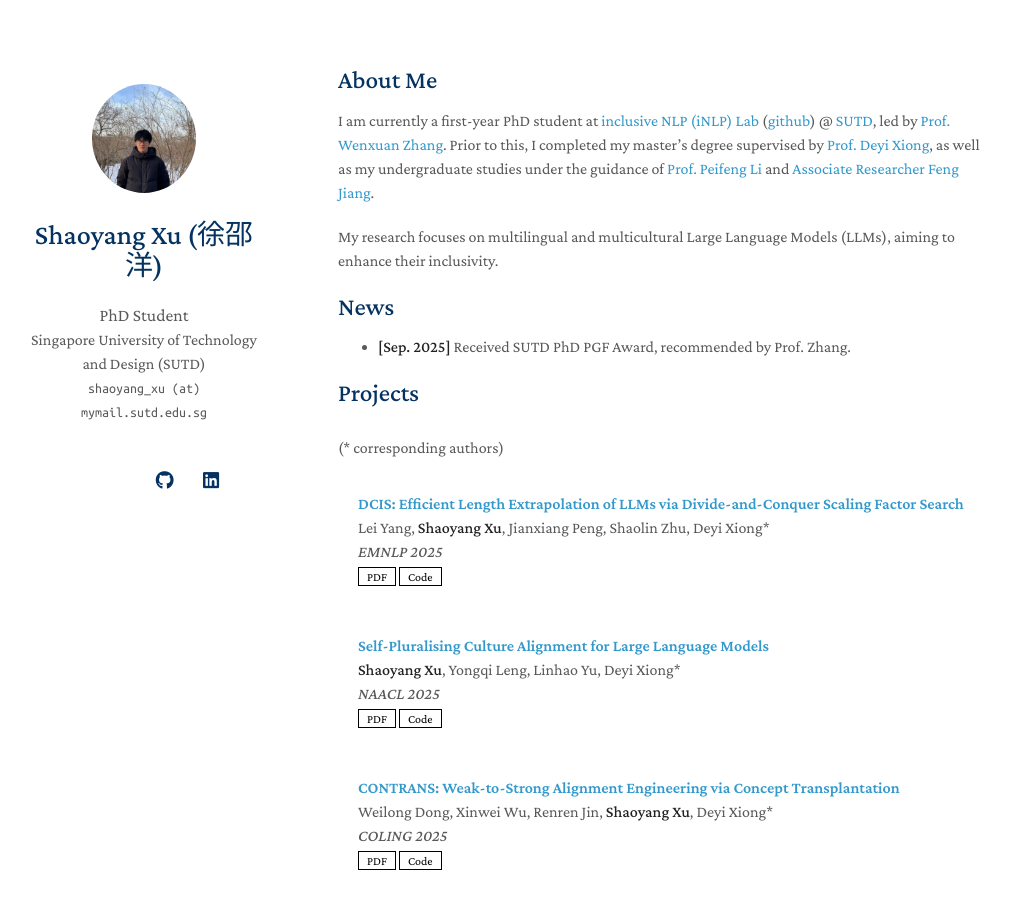
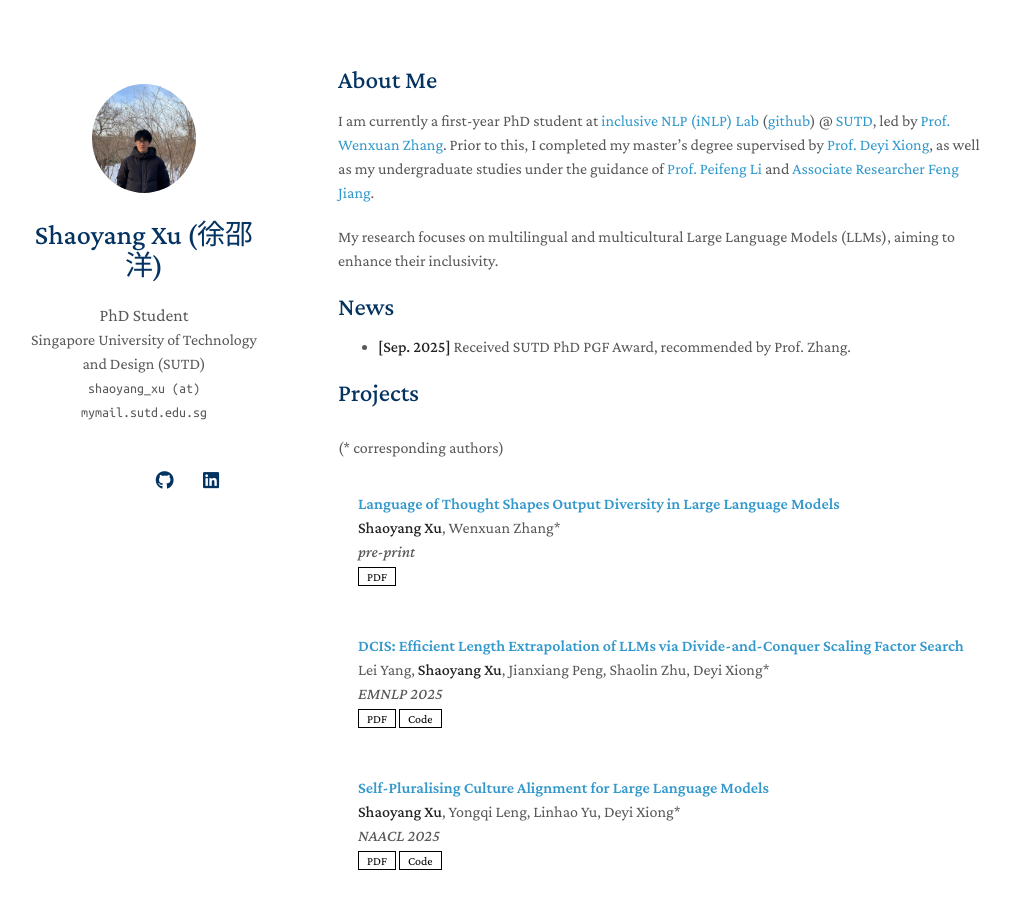
Before and after one commit to shaoyangxu/shaoyangxu.github.io, a Jekyll site: the page built from index.md, in a window 1280 px wide and 900 px high. Shown: the whole window, without its empty margins (132-1142 px from the left). Built offline with Jekyll 4.4.1, drawn with Linux system fonts in a browser that asks for light colours; nearby versions of some CDN libraries; a style sheet for code colours, icons or effects is not loaded; our own code applies the rules of GitHub Pages for plain Markdown files.

Commit message:
Add new publication on language models

```diff
--- a/_data/publications.yml
+++ b/_data/publications.yml
@@ -1,4 +1,8 @@
 main:
+  - title: "Language of Thought Shapes Output Diversity in Large Language Models"
+    authors: "Shaoyang Xu, Wenxuan Zhang*"
+    conference: pre-print
+    pdf: https://arxiv.org/abs/2601.11227
   - title: "DCIS: Efficient Length Extrapolation of LLMs via Divide-and-Conquer Scaling Factor Search"
     authors: "Lei Yang, Shaoyang Xu, Jianxiang Peng, Shaolin Zhu, Deyi Xiong*"
     conference: EMNLP 2025
```
